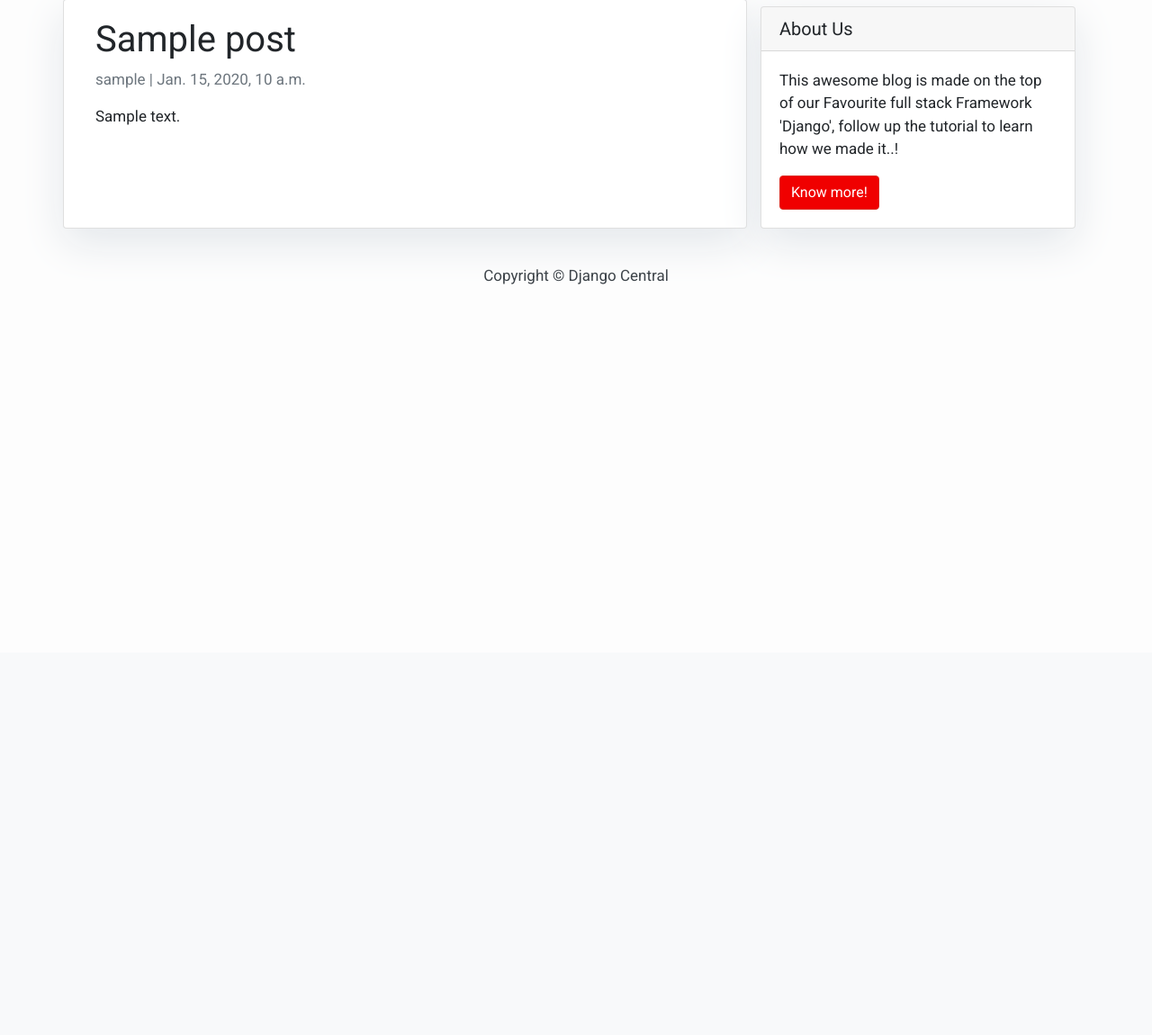
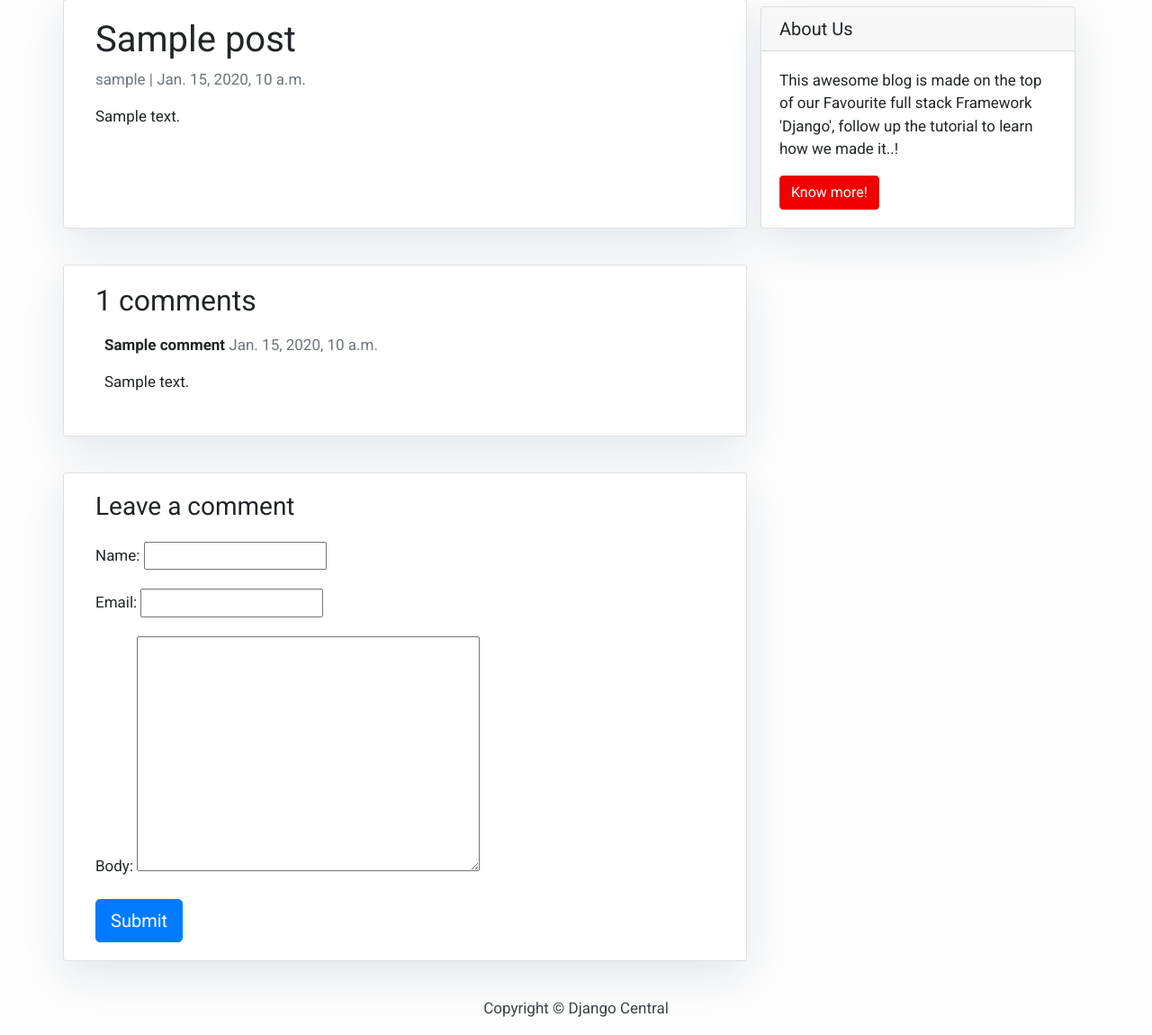
Before and after one commit to RentingTong/DjangoBlog, a Django app: template blog/templates/post_detail.html in a window 1280 px wide. Shown: the part 75-1225 px from the top of the page at 90% size. Before the commit the page ends 391 px from the top, so only its background shows below. Run offline with Django 3.2, Linux system fonts and the light colour scheme; the template is opened without the code that fills it: values that come from a table or form of the project are taken from there, others are empty; tables that the repository leaves empty hold one stand-in row (values such as "Sample post"); some libraries are stand-ins or nearby versions.

Commit message:
08211801

```diff
--- /dev/null
+++ b/blog/forms.py
@@ -0,0 +1,16 @@
+# -*- coding: utf-8 -*-
+"""
+@date: 2020/08/21
+
+@author: Tara
+
+@description: All forms of blog.
+"""
+from django import forms
+from .models import Comment
+
+
+class CommentForm(forms.ModelForm):
+    class Meta:
+        model = Comment
+        fields = ('name', 'email', 'body')
--- a/blog/models.py
+++ b/blog/models.py
@@ -31,10 +31,16 @@ class Post(models.Model):
         return self.title
 
 
-# class Comment(models.Model):
-#     comment_title = models.CharField(max_length=200)
-#     comment_content = models.CharField(max_length=2000)
-#     post_date = models.DateTimeField('post date')
-#
-#     def __str__(self):
-#         return self.comment_title
+class Comment(models.Model):
+    post = models.ForeignKey(Post, on_delete=models.CASCADE, related_name='comments')
+    name = models.CharField(max_length=80)
+    email = models.EmailField()
+    body = models.TextField()
+    created_on = models.DateTimeField(auto_now_add=True)
+    active = models.BooleanField(default=False)
+
+    class Meta:
+        ordering = ['created_on']
+
+    def __str__(self):
+        return "Comment {} by {}".format(self.body, self.name)
--- a/blog/templates/post_detail.html
+++ b/blog/templates/post_detail.html
@@ -4,13 +4,47 @@
   <div class="row">
     <div class="col-md-8 card mb-4  mt-3 left  top">
       <div class="card-body">
-        <h1>{% block title %} {{ object.title }} {% endblock title %}</h1>
+        <h1>{% block title %} {{ post.title }} {% endblock title %}</h1>
         <p class=" text-muted">{{ post.author }} | {{ post.created_on }}</p>
-        <p class="card-text ">{{ object.content | safe }}</p>
+        <p class="card-text ">{{ post.content | safe }}</p>
       </div>
     </div>
     {% block sidebar %} {% include 'sidebar.html' %} {% endblock sidebar %}
+
+    <div class="col-md-8 card mb-4  mt-3 ">
+      <div class="card-body">
+        <!-- comments -->
+        <h2>{{ comments.count }} comments</h2>
+
+        {% for comment in comments %}
+        <div class="comments" style="padding: 10px;">
+          <p class="font-weight-bold">
+            {{ comment.name }}
+            <span class=" text-muted font-weight-normal">
+              {{ comment.created_on }}
+            </span>
+          </p>
+          {{ comment.body | linebreaks }}
+        </div>
+        {% endfor %}
+      </div>
+    </div>
+    <div class="col-md-8 card mb-4  mt-3 ">
+      <div class="card-body">
+        {% if new_comment %}
+        <div class="alert alert-success" role="alert">
+          Your comment is awaiting moderation
+        </div>
+        {% else %}
+        <h3>Leave a comment</h3>
+        <form method="post" style="margin-top: 1.3em;">
+          {{ comment_form.as_p }}
+          {% csrf_token %}
+          <button type="submit" class="btn btn-primary  btn-lg">Submit</button>
+        </form>
+        {% endif %}
+      </div>
+    </div>
   </div>
 </div>
-
 {% endblock content %}
--- a/blog/urls.py
+++ b/blog/urls.py
@@ -15,5 +15,6 @@ from . import views
 
 urlpatterns = [
     path('', views.PostList.as_view(), name='home'),
-    path('<slug:slug>/', views.PostDetail.as_view(), name='post_detail')
+    path('<slug:slug>/', views.PostDetail.as_view(), name='post_detail'),
+    path('<slug:slug>/', views.post_detail, name='post_detail')
 ]
```
Also changed, not shown: blog/admin.py (+11 -2 lines), blog/views.py (+28 -5 lines).
